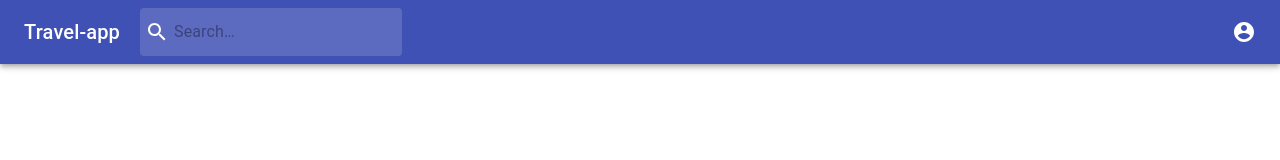
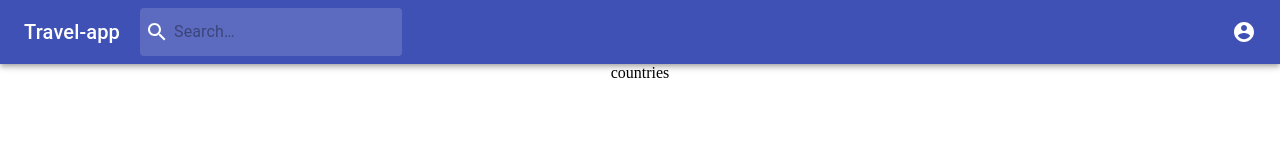
Before and after one commit to nin3439/travel-app, a React (Create React App) app: page / in a window 1280 px wide. Shown: the top 160 px of the page. Built offline with nearby package versions, Linux system fonts and the light colour scheme.

Commit message:
feat: add routing

```diff
--- a/src/components/Header.tsx
+++ b/src/components/Header.tsx
@@ -1,6 +1,7 @@
 import React from 'react';
 import { fade } from '@material-ui/core/styles';
 import { Search, AccountCircle } from '@material-ui/icons';
+import { Link } from 'react-router-dom';
 import {
   AppBar,
   Toolbar,
@@ -44,6 +45,11 @@ ${theme.breakpoints.up('sm')} {
 `}
 `;
 
+const StyledLink = styled(Link)`
+  color: #fff;
+  text-decoration: none;
+`;
+
 export const Header: React.FC = () => {
   return (
     <AppBar position="static">
@@ -63,9 +69,11 @@ export const Header: React.FC = () => {
             alignItems="center"
             wrap="nowrap"
           >
-            <Typography variant="h6" noWrap>
-              Travel-app
-            </Typography>
+            <StyledLink to="/">
+              <Typography variant="h6" noWrap>
+                Travel-app
+              </Typography>
+            </StyledLink>
             <StyledGrid>
               <Search style={{ pointerEvents: 'none', padding: '0 5px' }} />
               <StyledInputBase
--- a/src/components/Main.tsx
+++ b/src/components/Main.tsx
@@ -1,10 +1,12 @@
 import React from 'react';
+import { BrowserRouter as Router, Switch, Route } from 'react-router-dom';
 import { Grid } from '@material-ui/core';
 import { Header } from './Header';
 import { Footer } from './Footer';
 
 export const Main: React.FC = () => {
   return (
+    <Router>
       <Grid
         container
         direction="column"
@@ -12,8 +14,18 @@ export const Main: React.FC = () => {
         alignItems="center"
       >
         <Header />
-      <div style={{ minHeight: 'calc(100vh - 128px)' }}></div>
+        <div style={{ minHeight: 'calc(100vh - 128px)' }}>
+          <Switch>
+            <Route exact path="/">
+              <div>countries</div>
+            </Route>
+            <Route path="/:string">
+              <div>country</div>
+            </Route>
+          </Switch>
+        </div>
         <Footer />
       </Grid>
+    </Router>
   );
 };
```
Also changed, not shown: 1 other file (tests, documents, lock files or other folders). Lines whose indentation alone changed are shown as unchanged.
